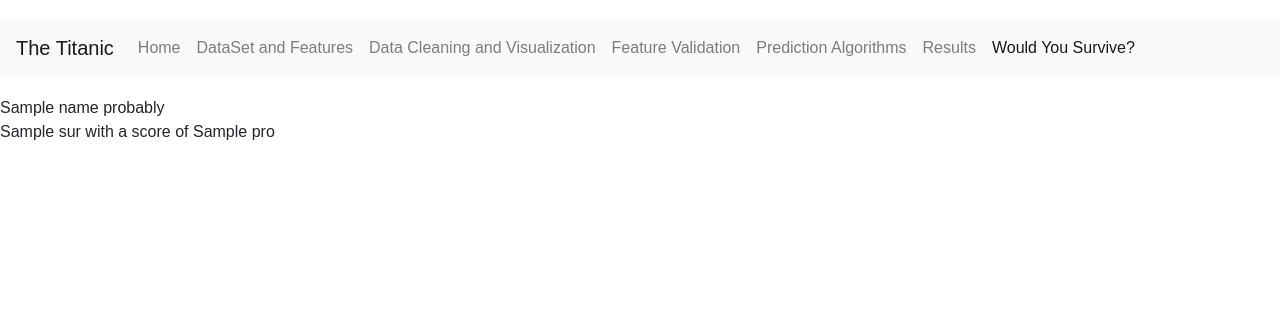
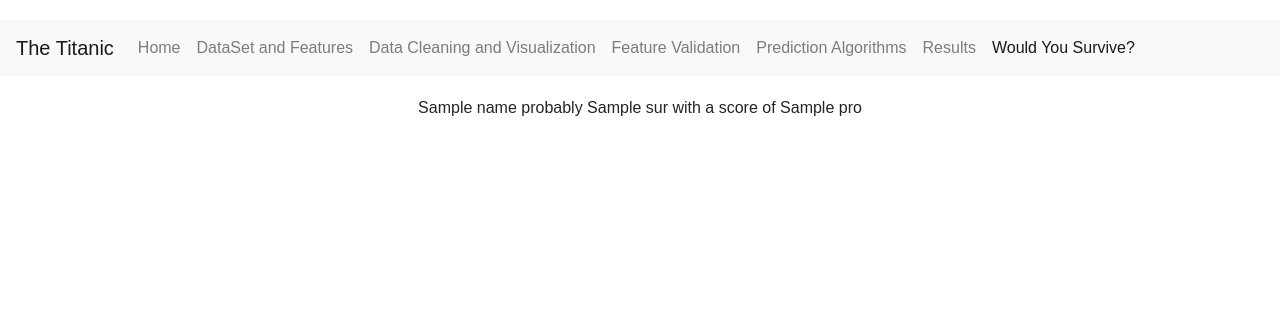
Before and after one commit to Karson-Fye/ml-project-jkk, a Flask app: template templates/survived.html in a window 1280 px wide. Shown: the top 336 px of the page. Run offline with Flask 2, Linux system fonts and the light colour scheme; the template is opened without the code that fills it: most values are stand-ins (such as "Sample title", 1, 10 or a date in 2020); parts of the project's set-up code (start-up, migrations or seed data) failed here and were passed over; some libraries are stand-ins or nearby versions.

Commit message:
formatting work

```diff
--- a/templates/survived.html
+++ b/templates/survived.html
@@ -47,11 +47,8 @@
             </div>
         </nav>
 
-        <div class="container" style="padding-top: 20px; text-align: center;"></div>
-
-        <div>
-          {{ name }} probably<br />
-          {{ sur }} with a score of {{ pro }}
+        <div class="container" style="padding-top: 20px; text-align: center;">
+          {{ name }} probably {{ sur }} with a score of {{ pro }}
         </div>
 
       </div>
```
